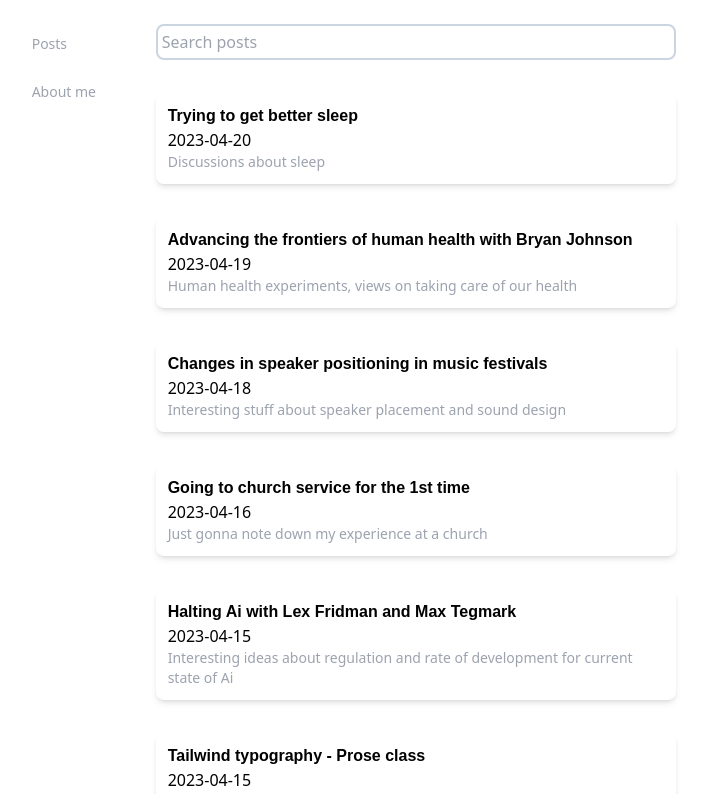
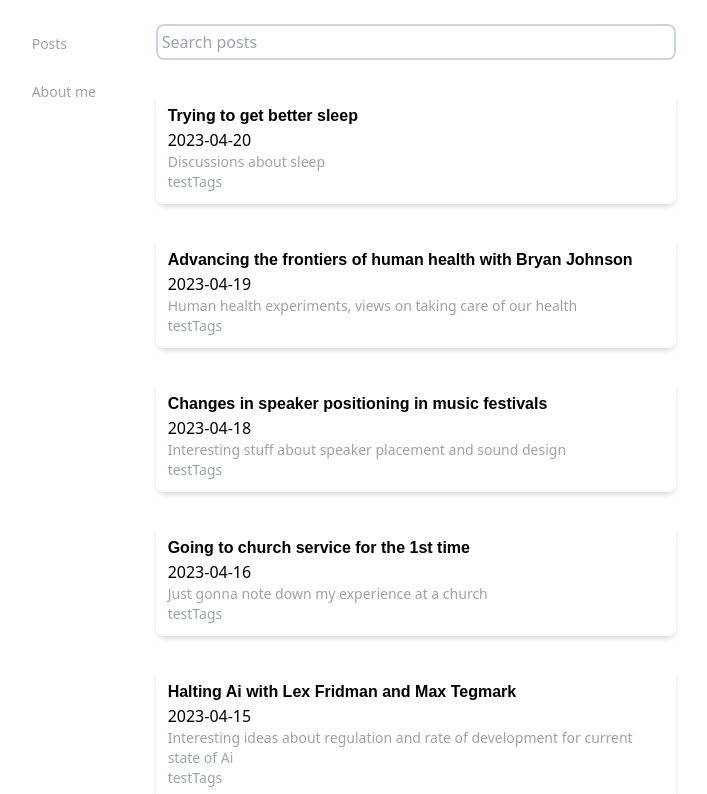
Before and after one commit to AndyFooGuoZhen/Nextjs_Blog, a Next.js app in the folder blog/: page / in a window 1280 px wide. Shown: the top 794 px of the page, without its empty margins (315-1022 px from the left). Built offline with nearby package versions, Linux system fonts and the light colour scheme; no server answers.

Commit message:
Added writing to markdown module

```diff
--- a/blog/components/getPostMetaData.ts
+++ b/blog/components/getPostMetaData.ts
@@ -7,18 +7,26 @@ const getPostMetadata = (): PostMetaData[] => {
   const folder = "posts/";
   const files = fs.readdirSync(folder);
   const markdownPosts = files.filter((file) => file.endsWith(".md"));
-  // const slugs = markdownPosts.map((file) => file.replace(".md", ""));
 
   const posts = markdownPosts.map((fileName) => {
     const fileContents = fs.readFileSync(`posts/${fileName}`, "utf-8");
-    const matterResult = matter(fileContents);
+    const {data , content: matterResult} = matter(fileContents);
+
+
+    //write tags here if tags is empty, call gpt api here
+      if(data.tags == ""){
+      const newTags = 'testTags';
+      const updatedData = {...data, tags: newTags};
+      const updatedContent = matter.stringify(matterResult, updatedData);
+      fs.writeFileSync(`posts/${fileName}`, updatedContent);
+    }
 
     return {
-      title: matterResult.data.title,
-      date: matterResult.data.date,
-      subtitle: matterResult.data.subtitle,
+      title: data.title,
+      date: data.date,
+      subtitle: data.subtitle,
       slug: fileName.replace(".md", ""),
-      tags: matterResult.data.tags,
+      tags: data.tags,
     };
   });
 
--- a/blog/posts/better_sleep.md
+++ b/blog/posts/better_sleep.md
@@ -1,8 +1,8 @@
 ---
-title: "Trying to get better sleep"
-subtitle: "Discussions about sleep"
-date: "2023-04-20"
-tags: ""
+title: Trying to get better sleep
+subtitle: Discussions about sleep
+date: '2023-04-20'
+tags: testTags
 ---
 
 #### Current problems I'm facing
--- a/blog/posts/bryan_johnson_health.md
+++ b/blog/posts/bryan_johnson_health.md
@@ -1,8 +1,8 @@
 ---
-title: "Advancing the frontiers of human health with Bryan Johnson"
-subtitle: "Human health experiments, views on taking care of our health"
-date: "2023-04-19"
-tags: ""
+title: Advancing the frontiers of human health with Bryan Johnson
+subtitle: 'Human health experiments, views on taking care of our health'
+date: '2023-04-19'
+tags: testTags
 ---
 
 #### Who is Bryan Johnson?
--- a/blog/posts/church_first.md
+++ b/blog/posts/church_first.md
@@ -1,8 +1,8 @@
 ---
-title: "Going to church service for the 1st time"
-subtitle: "Just gonna note down my experience at a church "
-date: "2023-04-16"
-tags: ""
+title: Going to church service for the 1st time
+subtitle: 'Just gonna note down my experience at a church '
+date: '2023-04-16'
+tags: testTags
 ---
 
 ##### What motivated me to step into a church on a Sunday?
--- a/blog/posts/halting_ai.md
+++ b/blog/posts/halting_ai.md
@@ -1,8 +1,10 @@
 ---
-title: "Halting Ai with Lex Fridman and Max Tegmark "
-subtitle: "Interesting ideas about regulation and rate of development for current state of Ai"
-date: "2023-04-15"
-tags: ""
+title: 'Halting Ai with Lex Fridman and Max Tegmark '
+subtitle: >-
+  Interesting ideas about regulation and rate of development for current state
+  of Ai
+date: '2023-04-15'
+tags: testTags
 ---
 
 #### Interesting takeaways from the 1st hour of the podcast:
--- a/blog/posts/line_array_speakers.md
+++ b/blog/posts/line_array_speakers.md
@@ -1,7 +1,8 @@
 ---
-title: "Changes in speaker positioning in music festivals "
-subtitle: "Interesting stuff about speaker placement and sound design"
-date: "2023-04-18"
+title: 'Changes in speaker positioning in music festivals '
+subtitle: Interesting stuff about speaker placement and sound design
+date: '2023-04-18'
+tags: testTags
 ---
 
 ##### Conventional placement of speakers (Point source)
```
Also changed, not shown: blog/components/CallGPT.ts (+0 -27 lines).
